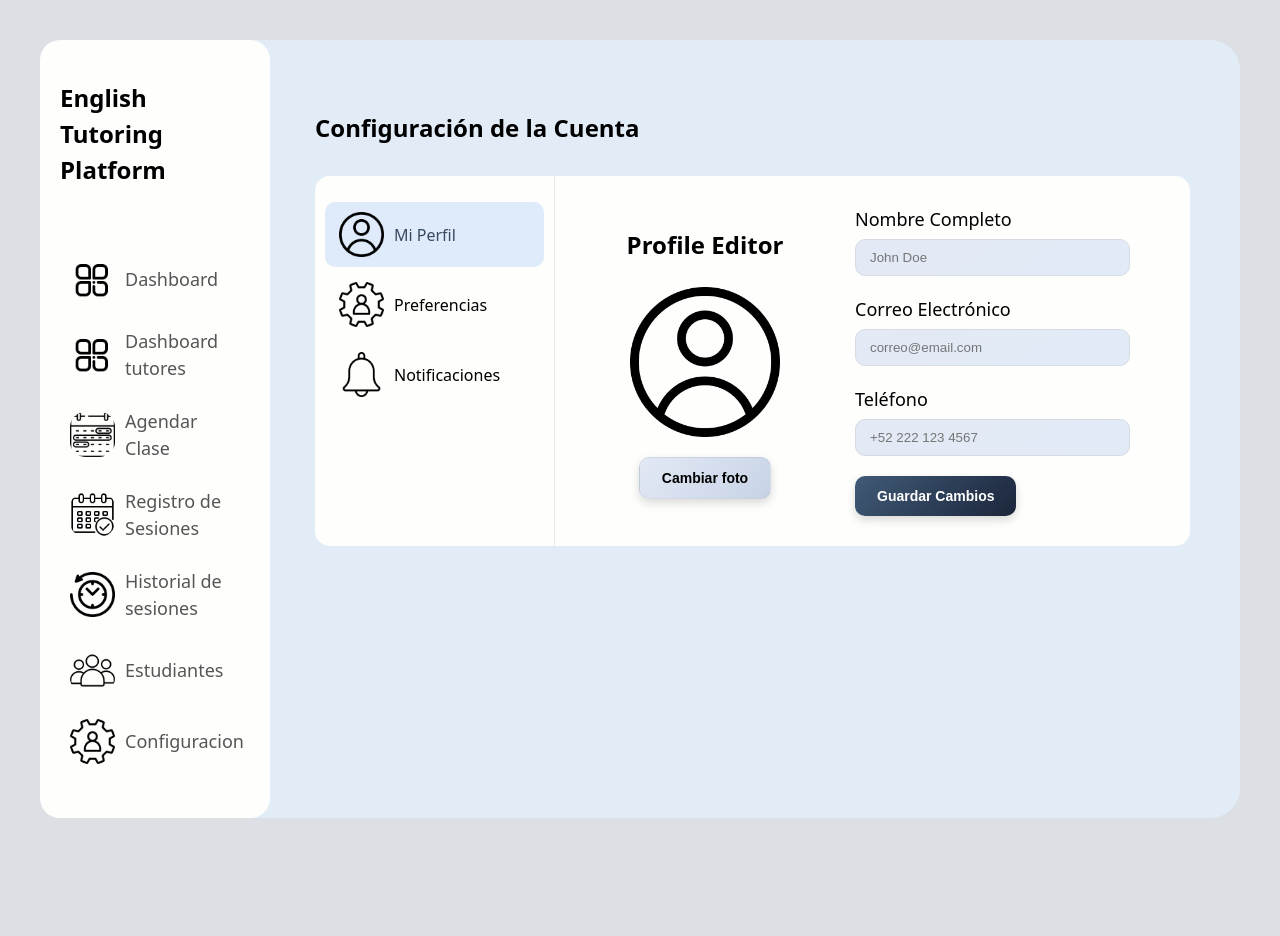
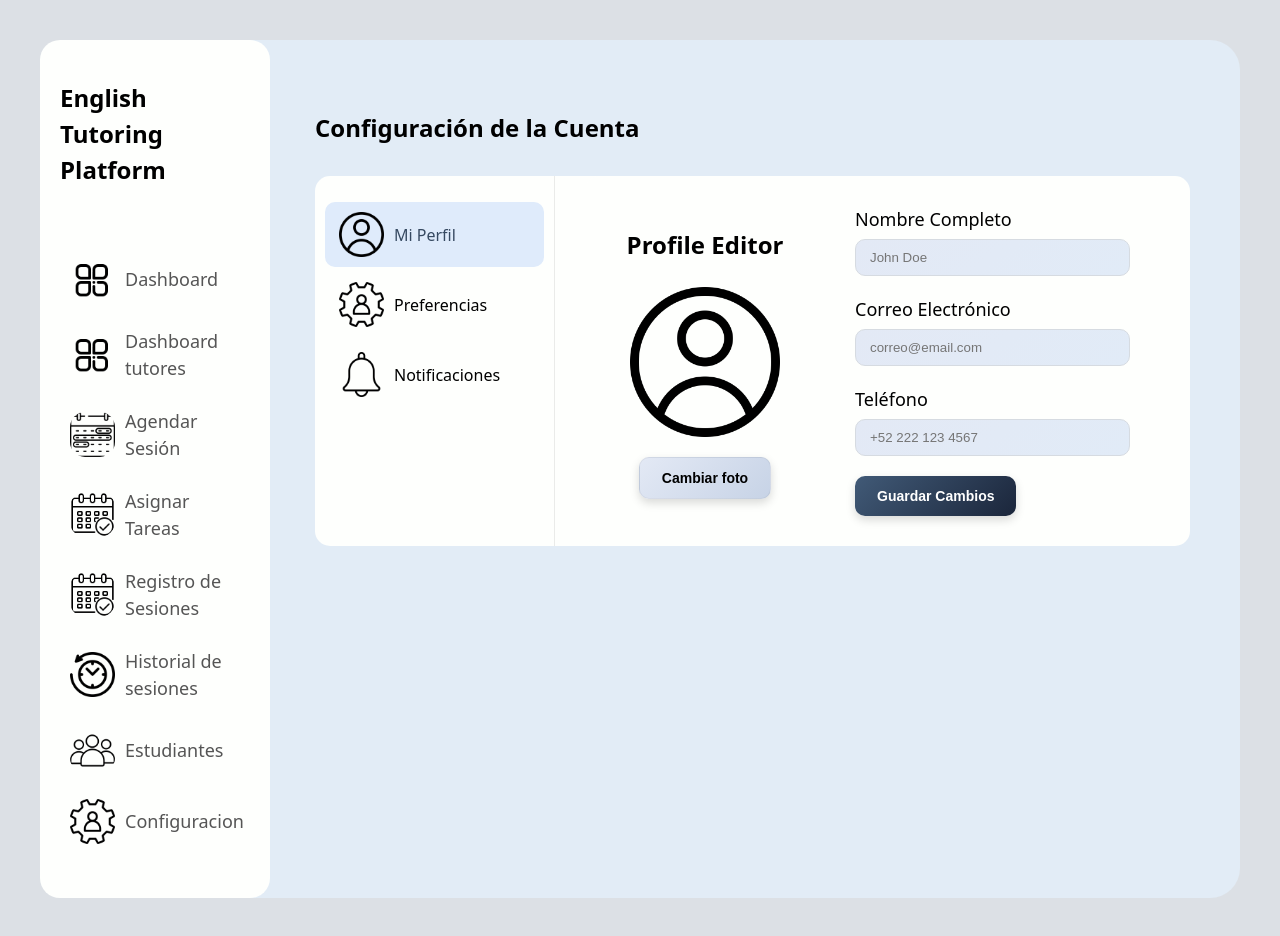
Before and after one commit to Kerno76/fastalkpruebas, a React (Vite) app: page /settings in a window 1280 px wide. Before the commit the page ends 858 px from the top, so only its background shows below. Built offline with nearby package versions, Linux system fonts and the light colour scheme.

Commit message:
Anadí apartado 'Asignar Tareas'

```diff
--- a/src/data/navItems.js
+++ b/src/data/navItems.js
@@ -14,7 +14,8 @@ import bell from '../assets/bell.png'
 export const navItems = [
   { icon: dashboard, label: "Dashboard", path: "/" },
   { icon: dashboard, label: "Dashboard tutores", path: "/tutor" },
-  { icon: calendar_icon, label: "Agendar Clase", path: "/agendar" },
+  { icon: calendar_icon, label: "Agendar Sesión", path: "/agendar" },
+  { icon: task_icon, label: "Asignar Tareas", path: "/tareas" },
   { icon: register_session, label: "Registro de Sesiones", path: "/registro" },
   { icon: session_history, label: "Historial de sesiones", path: "/historial" },
   { icon: students, label: "Estudiantes", path: "/estudiantes" },
```
Also changed, not shown: src/App.jsx (+4 -5 lines).
